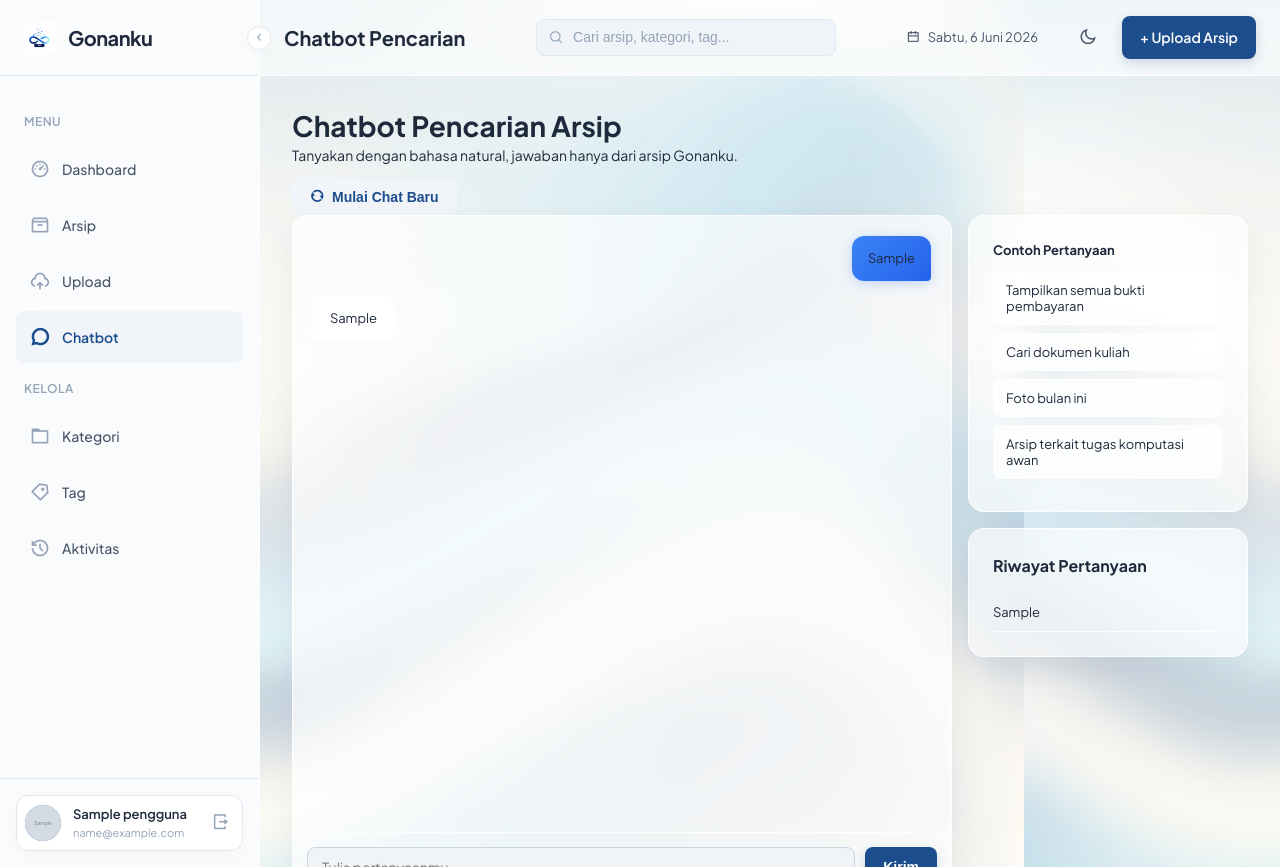
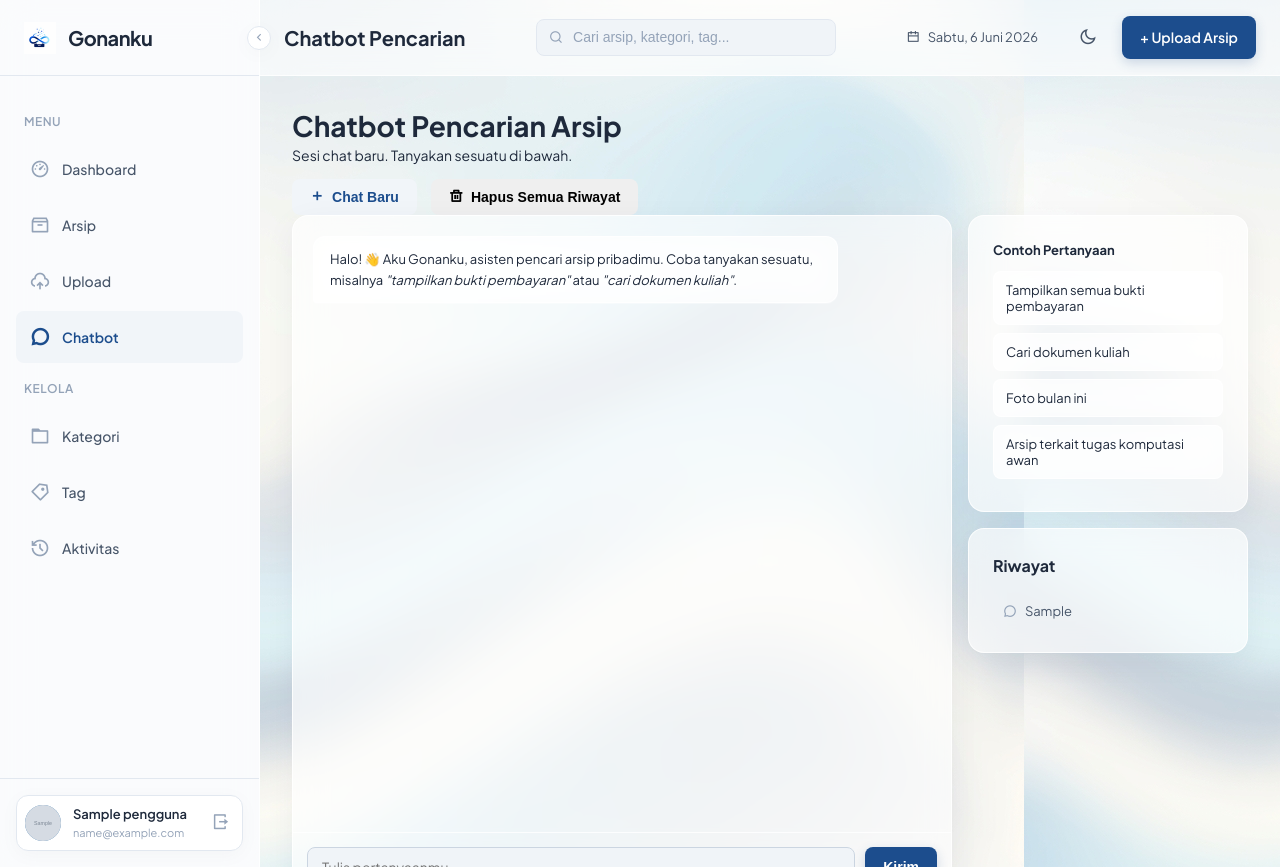
Before and after one commit to Sulthonikamalm/cloudtubes-gonanku, a Flask app: page /chat/ in a window 1280 px wide. Run offline with Flask 3, Linux system fonts and the light colour scheme; a user stored in the database is signed in; tables that the repository leaves empty hold one stand-in row (values such as "Sample post"); grey boxes marked "Sample" are stand-in pictures.

Commit message:
feat(chat): UX ChatGPT-style — fresh state + sidebar riwayat clickable
User keluhkan: 'kenapa riwayat chatnya begitu, kenapa tidak pakai seperti
ai chat yang mana riwayatnya bisa dipencet dan bisa menampilkan, tapi
ketika buka chatbot nya lagi sehabis berpindah ya chatbotnya bersih, jika
ingin lihat history ya di riwayat. atau bagaimana ini akan menghabiskan
memory kah'.

Yang dilakukan:
1) Buka /chat = FRESH state. Area pesan cuma menampilkan sapaan,
   percakapan lama TIDAK auto-load (hemat memory).
2) Sidebar 'Riwayat' jadi list clickable (ChatGPT-style):
   - Klik item -> fetch GET /chat/riwayat/<id> -> render Q+A+kartu file
     ke area pesan (replace, bukan append).
   - Tombol X kecil di tiap item untuk hapus per-entri tanpa reload.
   - Active state highlight item yang sedang dibuka.
3) Tombol 'Chat Baru' di header: reset area pesan ke sapaan (frontend
   only — riwayat di DB TIDAK tersentuh). Beda dengan 'Hapus Semua
   Riwayat' yang memang hapus permanen.
4) Submit pertanyaan baru = otomatis prepend item baru ke sidebar
   (riwayat_id + tanggal di-return dari /chat/tanya).

Memory profile:
- Page load: cuma daftar riwayat ringan (id + judul + tanggal), max 50.
- Detail percakapan: load on-demand AJAX, tidak akumulasi.
- Kalau user buka 10 riwayat berturut, area pesan di-CLEAR setiap kali
  -> tidak ada DOM bloat.

Security:
- GET /chat/riwayat/<id> filter pengguna_id (404 untuk id orang lain).
- Re-hidrasi kartu berkas pakai filter pengguna_id + dihapus_pada (sama
  seperti pencarian).

Co-Authored-By: Claude Opus 4.7 (1M context) <noreply@anthropic.com>

```diff
--- a/app/routes/chat_routes.py
+++ b/app/routes/chat_routes.py
@@ -1,9 +1,12 @@
-from flask import Blueprint, render_template, request, redirect, url_for, flash, jsonify
+from flask import (
+    Blueprint, render_template, request, redirect, url_for, flash, jsonify, abort
+)
 from flask_login import login_required, current_user
 
-from app.models import Berkas
+from app.models import Berkas, RiwayatChat
 from app.services import layanan_chatbot
 from app.services.layanan_telegram import buat_tautan_telegram
+from app.utils.format_tanggal import format_tanggal_jam
 
 chat_bp = Blueprint("chat", __name__, url_prefix="/chat")
 
@@ -29,42 +32,60 @@ def _kartu_dari_berkas(berkas_list):
 @chat_bp.route("/")
 @login_required
 def index():
-    """Render halaman chat dengan riwayat percakapan sebelumnya.
+    """Halaman chat. Default state: fresh (hanya sapaan).
 
-    Riwayat dimuat dari DB (urut lama -> baru) supaya user yang refresh
-    atau pindah tab tidak kehilangan konteks percakapan.
+    Riwayat hanya berisi metadata ringan (id + pertanyaan + waktu) untuk
+    daftar sidebar. Detail percakapan di-load on-demand saat user klik.
+    Hemat memory dan render lebih cepat.
     """
-    riwayat_raw = layanan_chatbot.ambil_riwayat_chat(current_user.id, batas=20)
-    # Reverse: ambil_riwayat_chat return descending, kita render ascending.
-    riwayat_raw = list(reversed(riwayat_raw))
-
-    riwayat = []
-    for r in riwayat_raw:
-        # Re-hidrasi kartu berkas dari id yang tersimpan (filter pengguna_id).
-        kartu = []
-        if r.berkas_hasil:
-            ids = [int(i) for i in r.berkas_hasil.split(",") if i.isdigit()]
-            if ids:
-                berkas_list = (
-                    Berkas.query.filter(
-                        Berkas.id.in_(ids),
-                        Berkas.pengguna_id == current_user.id,
-                        Berkas.dihapus_pada.is_(None),
-                    ).all()
-                )
-                # Pertahankan urutan original
-                by_id = {b.id: b for b in berkas_list}
-                berkas_terurut = [by_id[i] for i in ids if i in by_id]
-                kartu = _kartu_dari_berkas(berkas_terurut)
-
-        riwayat.append({
+    riwayat_raw = layanan_chatbot.ambil_riwayat_chat(current_user.id, batas=50)
+    riwayat = [
+        {
             "id": r.id,
             "pertanyaan": r.pertanyaan,
-            "jawaban": r.jawaban,
-            "berkas": kartu,
-        })
+            "tanggal": format_tanggal_jam(r.dibuat_pada),
+        }
+        for r in riwayat_raw
+    ]
+    return render_template("chat.html", riwayat=riwayat)
 
-    return render_template("chat.html", riwayat=riwayat)
+
+@chat_bp.route("/riwayat/<int:riwayat_id>")
+@login_required
+def detail_riwayat(riwayat_id):
+    """Endpoint AJAX: load satu percakapan (Q + A + kartu file) by id.
+
+    Filter pengguna_id supaya user tidak bisa baca riwayat orang lain.
+    Re-hidrasi kartu berkas hanya saat dibuka — tidak load semua sekaligus.
+    """
+    r = RiwayatChat.query.filter_by(
+        id=riwayat_id, pengguna_id=current_user.id
+    ).first()
+    if r is None:
+        abort(404)
+
+    kartu = []
+    if r.berkas_hasil:
+        ids = [int(i) for i in r.berkas_hasil.split(",") if i.isdigit()]
+        if ids:
+            berkas_list = (
+                Berkas.query.filter(
+                    Berkas.id.in_(ids),
+                    Berkas.pengguna_id == current_user.id,
+                    Berkas.dihapus_pada.is_(None),
+                ).all()
+            )
+            by_id = {b.id: b for b in berkas_list}
+            berkas_terurut = [by_id[i] for i in ids if i in by_id]
+            kartu = _kartu_dari_berkas(berkas_terurut)
+
+    return jsonify({
+        "id": r.id,
+        "pertanyaan": r.pertanyaan,
+        "jawaban": r.jawaban or "",
+        "berkas": kartu,
+        "tanggal": format_tanggal_jam(r.dibuat_pada),
+    })
 
 
 @chat_bp.route("/tanya", methods=["POST"])
@@ -72,27 +93,44 @@ def index():
 def tanya():
     pertanyaan = (request.form.get("pertanyaan") or "").strip()
     hasil = layanan_chatbot.proses_pertanyaan_chatbot(current_user.id, pertanyaan)
+
+    # Ambil riwayat_id yang baru saja dibuat untuk update sidebar di frontend.
+    riwayat_baru = (
+        RiwayatChat.query.filter_by(pengguna_id=current_user.id)
+        .order_by(RiwayatChat.id.desc())
+        .first()
+    )
+
     return jsonify({
         "jawaban": hasil["jawaban"],
         "berkas": _kartu_dari_berkas(hasil["berkas"]),
+        "riwayat_id": riwayat_baru.id if riwayat_baru else None,
+        "riwayat_tanggal": format_tanggal_jam(riwayat_baru.dibuat_pada) if riwayat_baru else None,
     })
+
+
+@chat_bp.route("/<int:riwayat_id>/hapus", methods=["POST"])
+@login_required
+def hapus(riwayat_id):
+    """Hapus satu entri riwayat (dari sidebar)."""
+    if layanan_chatbot.hapus_riwayat_chat(current_user.id, riwayat_id):
+        # Untuk request AJAX, return JSON; untuk form biasa, redirect.
+        if request.headers.get("X-Requested-With") == "XMLHttpRequest":
+            return jsonify({"ok": True})
+        flash("Riwayat dihapus.", "sukses")
+    else:
+        if request.headers.get("X-Requested-With") == "XMLHttpRequest":
+            return jsonify({"ok": False}), 404
+        flash("Riwayat tidak ditemukan.", "bahaya")
+    return redirect(url_for("chat.index"))
 
 
 @chat_bp.route("/bersihkan", methods=["POST"])
 @login_required
 def bersihkan():
-    """Hapus seluruh riwayat percakapan user (tombol 'Mulai chat baru')."""
+    """Hapus seluruh riwayat user."""
     from app.extensions import db
-    from app.models import RiwayatChat
     n = RiwayatChat.query.filter_by(pengguna_id=current_user.id).delete()
     db.session.commit()
     flash(f"Riwayat chat dibersihkan ({n} entri).", "sukses")
     return redirect(url_for("chat.index"))
-
-
-@chat_bp.route("/<int:riwayat_id>/hapus", methods=["POST"])
-@login_required
-def hapus(riwayat_id):
-    layanan_chatbot.hapus_riwayat_chat(current_user.id, riwayat_id)
-    flash("Riwayat chat dihapus.", "sukses")
-    return redirect(url_for("chat.index"))
--- a/app/static/css/chat.css
+++ b/app/static/css/chat.css
@@ -116,11 +116,95 @@
   box-shadow: 0 0 12px var(--aksen-glow);
 }
 
+/* ── Sidebar riwayat (clickable items, ChatGPT-style) ── */
+.list-riwayat {
+  list-style: none;
+  margin: 0;
+  padding: 0;
+  display: flex;
+  flex-direction: column;
+  gap: 2px;
+  max-height: 360px;
+  overflow-y: auto;
+}
+
 .riwayat-item {
-  padding: 8px 0;
-  border-bottom: 1px solid var(--glass-border);
+  display: flex;
+  align-items: center;
+  gap: 4px;
+  border-radius: 8px;
+  transition: background 0.15s ease;
+  position: relative;
+}
+.riwayat-item:hover {
+  background: rgba(0, 0, 0, 0.04);
+}
+.riwayat-item.aktif {
+  background: rgba(28, 77, 141, 0.12);
+}
+.riwayat-item.aktif .riwayat-btn {
+  color: var(--royal-blue);
+  font-weight: 600;
+}
+
+.riwayat-btn {
+  flex: 1;
+  display: flex;
+  align-items: center;
+  gap: 8px;
+  background: none;
+  border: none;
+  padding: 9px 10px;
+  text-align: left;
+  cursor: pointer;
+  font-family: inherit;
   font-size: 13px;
-  color: var(--teks-sekunder);
+  color: var(--text-secondary, var(--teks-sekunder));
+  border-radius: 8px;
+  min-width: 0;
+}
+
+.riwayat-btn i {
+  font-size: 14px;
+  color: var(--text-muted, var(--teks-lembut));
+  flex-shrink: 0;
+}
+
+.riwayat-judul {
+  flex: 1;
+  white-space: nowrap;
+  overflow: hidden;
+  text-overflow: ellipsis;
+}
+
+.riwayat-hapus {
+  width: 26px;
+  height: 26px;
+  border-radius: 6px;
+  border: none;
+  background: none;
+  color: var(--text-muted, var(--teks-lembut));
+  cursor: pointer;
+  display: flex;
+  align-items: center;
+  justify-content: center;
+  flex-shrink: 0;
+  opacity: 0;
+  transition: opacity 0.15s ease, background 0.15s ease, color 0.15s ease;
+  margin-right: 4px;
+}
+.riwayat-item:hover .riwayat-hapus,
+.riwayat-item.aktif .riwayat-hapus {
+  opacity: 1;
+}
+.riwayat-hapus:hover {
+  background: rgba(239, 68, 68, 0.12);
+  color: var(--danger, #ef4444);
+}
+
+.riwayat-kosong {
+  padding: 12px;
+  text-align: center;
 }
 
 @media (max-width: 860px) {
--- a/app/static/js/chat.js
+++ b/app/static/js/chat.js
@@ -1,24 +1,34 @@
-// Chatbot: render riwayat dari server, kirim pertanyaan baru, dan
-// tampilkan jawaban + kartu file. Riwayat tetap utuh saat refresh/pindah tab.
+// Chatbot Gonanku — ChatGPT-style UX:
+// - Buka chat = fresh state (cuma sapaan)
+// - Riwayat di sidebar, klik untuk lihat percakapan (load on-demand)
+// - "Chat Baru" reset area pesan (DB tidak disentuh)
+// - Hemat memory: tidak load semua percakapan saat page load
 (function () {
   const form = document.getElementById("form-chat");
   const input = document.getElementById("input-pertanyaan");
   const area = document.getElementById("area-pesan");
   const tombol = document.getElementById("tombol-kirim");
+  const tombolChatBaru = document.getElementById("tombol-chat-baru");
+  const listRiwayat = document.getElementById("list-riwayat");
+  const infoMode = document.getElementById("info-mode-chat");
 
   if (!form || !area) return;
 
+  // ── Helper DOM ──
   function buatElemen(kelas, isi) {
     const el = document.createElement("div");
     el.className = kelas;
     if (isi !== undefined) el.textContent = isi;
     return el;
   }
-
   function gulirBawah() {
     area.scrollTop = area.scrollHeight;
   }
+  function bersihkanArea() {
+    area.innerHTML = "";
+  }
 
+  // ── Render pesan ──
   function tambahPesanPengguna(teks) {
     area.appendChild(buatElemen("pesan pengguna", teks));
   }
@@ -41,21 +51,20 @@
 
       const aksi = buatElemen("div");
       aksi.className = "aksi-baris";
-      const tautanDetail = document.createElement("a");
-      tautanDetail.className = "tautan-aksi";
-      tautanDetail.href = b.url_detail;
-      tautanDetail.textContent = "Detail";
-      aksi.appendChild(tautanDetail);
+      const detail = document.createElement("a");
+      detail.className = "tautan-aksi";
+      detail.href = b.url_detail;
+      detail.textContent = "Detail";
+      aksi.appendChild(detail);
       if (b.url_telegram) {
-        const tautanTg = document.createElement("a");
-        tautanTg.className = "tautan-aksi";
-        tautanTg.href = b.url_telegram;
-        tautanTg.target = "_blank";
-        tautanTg.rel = "noopener";
-        tautanTg.textContent = "Telegram";
-        aksi.appendChild(tautanTg);
+        const tg = document.createElement("a");
+        tg.className = "tautan-aksi";
+        tg.href = b.url_telegram;
+        tg.target = "_blank";
+        tg.rel = "noopener";
+        tg.textContent = "Telegram";
+        aksi.appendChild(tg);
       }
-
       kartu.appendChild(kiri);
       kartu.appendChild(aksi);
       wadah.appendChild(kartu);
@@ -65,24 +74,113 @@
 
   function tambahJawabanBot(jawaban, berkas) {
     const bubble = buatElemen("pesan bot");
-    bubble.textContent = jawaban;
+    bubble.textContent = jawaban || "";
     if (berkas && berkas.length) tambahKartuFile(bubble, berkas);
     area.appendChild(bubble);
   }
 
-  // ── Render riwayat dari server saat halaman dibuka ──
-  // window.RIWAYAT_CHAT sudah di-inject template dengan urutan lama -> baru.
-  function renderRiwayat() {
-    const riwayat = window.RIWAYAT_CHAT || [];
-    riwayat.forEach((r) => {
-      tambahPesanPengguna(r.pertanyaan);
-      tambahJawabanBot(r.jawaban || "", r.berkas);
+  function tambahPesanSapaan() {
+    const bubble = buatElemen("pesan bot");
+    bubble.innerHTML =
+      'Halo! 👋 Aku Gonanku, asisten pencari arsip pribadimu. Coba tanyakan ' +
+      'sesuatu, misalnya <em>"tampilkan bukti pembayaran"</em> atau ' +
+      '<em>"cari dokumen kuliah"</em>.';
+    area.appendChild(bubble);
+  }
+
+  // ── Mode state ──
+  function setActiveRiwayat(id) {
+    listRiwayat.querySelectorAll(".riwayat-item").forEach((li) => {
+      li.classList.toggle("aktif", li.dataset.id === String(id));
     });
-    gulirBawah();
   }
-  renderRiwayat();
 
+  function modeChatBaru() {
+    bersihkanArea();
+    tambahPesanSapaan();
+    setActiveRiwayat(null);
+    if (infoMode) infoMode.textContent = "Sesi chat baru. Tanyakan sesuatu di bawah.";
+    input.focus();
+  }
+
+  function modeLihatRiwayat(tanggal) {
+    if (infoMode) {
+      infoMode.textContent = "Melihat percakapan dari " + (tanggal || "riwayat") +
+        ". Tulis pertanyaan baru untuk memulai sesi baru.";
+    }
+  }
+
+  // ── Load percakapan dari riwayat (on-demand AJAX) ──
+  async function bukaRiwayat(id) {
+    try {
+      const resp = await fetch(window.URL_CHAT_RIWAYAT + "/" + id);
+      if (!resp.ok) throw new Error("Gagal memuat riwayat");
+      const data = await resp.json();
+      bersihkanArea();
+      tambahPesanPengguna(data.pertanyaan);
+      tambahJawabanBot(data.jawaban, data.berkas);
+      setActiveRiwayat(id);
+      modeLihatRiwayat(data.tanggal);
+      gulirBawah();
+    } catch (e) {
+      alert("Gagal memuat riwayat. Coba lagi.");
+    }
+  }
+
+  async function hapusRiwayat(id, liElement) {
+    if (!confirm("Hapus entri riwayat ini?")) return;
+    try {
+      const resp = await fetch(window.URL_CHAT_HAPUS + "/" + id + "/hapus", {
+        method: "POST",
+        headers: { "X-Requested-With": "XMLHttpRequest" },
+      });
+      if (resp.ok) {
+        liElement.remove();
+        // Kalau yang dihapus sedang aktif, reset ke chat baru
+        if (liElement.classList.contains("aktif")) modeChatBaru();
+        // Kalau list jadi kosong, tampilkan placeholder
+        if (listRiwayat.children.length === 0) {
+          const li = document.createElement("li");
+          li.className = "riwayat-kosong";
+          li.innerHTML = '<p class="subjudul">Belum ada riwayat. Ajukan pertanyaan untuk memulai.</p>';
+          listRiwayat.appendChild(li);
+        }
+      }
+    } catch (e) { /* silent fail */ }
+  }
+
+  // ── Tambah item riwayat baru di sidebar setelah submit pertanyaan ──
+  function tambahItemRiwayat(id, pertanyaan, tanggal) {
+    // Kalau placeholder "kosong" ada, hapus dulu
+    const kosong = listRiwayat.querySelector(".riwayat-kosong");
+    if (kosong) kosong.remove();
+
+    const li = document.createElement("li");
+    li.className = "riwayat-item";
+    li.dataset.id = id;
+    li.title = pertanyaan + " · " + (tanggal || "");
+    li.innerHTML = `
+      <button type="button" class="riwayat-btn" data-id="${id}">
+        <i class="ri-chat-3-line"></i>
+        <span class="riwayat-judul">${pertanyaan.length > 50 ? pertanyaan.slice(0, 50) + "…" : pertanyaan}</span>
+      </button>
+      <button type="button" class="riwayat-hapus" data-id="${id}" title="Hapus riwayat ini">
+        <i class="ri-close-line"></i>
+      </button>
+    `;
+    listRiwayat.insertBefore(li, listRiwayat.firstChild);
+  }
+
+  // ── Kirim pertanyaan baru ──
   async function kirimPertanyaan(pertanyaan) {
+    // Kalau sedang lihat riwayat, otomatis mulai sesi baru saat user kirim
+    if (area.querySelector(".pesan.pengguna") && !document.querySelector(".riwayat-item.aktif:last-child")) {
+      // sudah di mode chat baru, lanjut append
+    } else if (document.querySelector(".riwayat-item.aktif")) {
+      bersihkanArea();
+      setActiveRiwayat(null);
+    }
+
     tambahPesanPengguna(pertanyaan);
     gulirBawah();
 
@@ -103,6 +201,12 @@
       const hasil = await resp.json();
       bubble.textContent = hasil.jawaban;
       tambahKartuFile(bubble, hasil.berkas);
+
+      // Tambah ke sidebar riwayat
+      if (hasil.riwayat_id) {
+        tambahItemRiwayat(hasil.riwayat_id, pertanyaan, hasil.riwayat_tanggal);
+      }
+      if (infoMode) infoMode.textContent = "Sesi chat live. Tanyakan apa pun, riwayat tersimpan otomatis.";
     } catch (e) {
       bubble.textContent = "Maaf, terjadi kendala saat memproses pertanyaan.";
     } finally {
@@ -111,12 +215,13 @@
     }
   }
 
+  // ── Event listeners ──
   form.addEventListener("submit", (e) => {
     e.preventDefault();
-    const pertanyaan = input.value.trim();
-    if (!pertanyaan) return;
+    const p = input.value.trim();
+    if (!p) return;
     input.value = "";
-    kirimPertanyaan(pertanyaan);
+    kirimPertanyaan(p);
   });
 
   document.querySelectorAll(".saran").forEach((btn) => {
@@ -125,4 +230,24 @@
       form.requestSubmit();
     });
   });
+
+  if (tombolChatBaru) {
+    tombolChatBaru.addEventListener("click", modeChatBaru);
+  }
+
+  // Klik item riwayat → load percakapan
+  // Pakai event delegation supaya item baru pun otomatis ter-handle
+  listRiwayat.addEventListener("click", (e) => {
+    const btnHapus = e.target.closest(".riwayat-hapus");
+    if (btnHapus) {
+      e.stopPropagation();
+      const li = btnHapus.closest(".riwayat-item");
+      hapusRiwayat(btnHapus.dataset.id, li);
+      return;
+    }
+    const btnBuka = e.target.closest(".riwayat-btn");
+    if (btnBuka) {
+      bukaRiwayat(btnBuka.dataset.id);
+    }
+  });
 })();
--- a/app/templates/chat.html
+++ b/app/templates/chat.html
@@ -10,28 +10,31 @@
   <div class="header-halaman">
     <div>
       <h1>Chatbot Pencarian Arsip</h1>
-      <p class="subjudul">Tanyakan dengan bahasa natural, jawaban hanya dari arsip Gonanku.</p>
+      <p class="subjudul" id="info-mode-chat">Sesi chat baru. Tanyakan sesuatu di bawah.</p>
     </div>
+    <div class="aksi-baris">
+      <button type="button" class="tombol tombol-sekunder" id="tombol-chat-baru" title="Mulai sesi chat baru (riwayat tidak dihapus)">
+        <i class="ri-add-line"></i> Chat Baru
+      </button>
       {% if riwayat %}
         <form method="post" action="{{ url_for('chat.bersihkan') }}"
-            onsubmit="return confirm('Bersihkan SEMUA riwayat percakapan?');" style="margin: 0;">
-        <button type="submit" class="tombol tombol-sekunder">
-          <i class="ri-refresh-line"></i> Mulai Chat Baru
+              onsubmit="return confirm('Hapus SEMUA riwayat permanen?');" style="margin: 0;">
+          <button type="submit" class="tombol tombol-bahaya" title="Hapus semua riwayat dari database">
+            <i class="ri-delete-bin-line"></i> Hapus Semua Riwayat
           </button>
         </form>
       {% endif %}
+    </div>
   </div>
 
   <div class="tata-chat">
     <div class="kartu panel-chat">
       <div class="area-pesan" id="area-pesan">
-        {% if not riwayat %}
-          <div class="pesan bot">
-            Halo! Aku bisa membantu mencari arsipmu. Coba tanyakan sesuatu, misalnya
-            "tampilkan bukti pembayaran" atau "cari dokumen kuliah".
+        <div class="pesan bot" id="pesan-sapaan">
+          Halo! 👋 Aku Gonanku, asisten pencari arsip pribadimu. Coba tanyakan
+          sesuatu, misalnya <em>"tampilkan bukti pembayaran"</em> atau
+          <em>"cari dokumen kuliah"</em>.
         </div>
-        {% endif %}
-        {# Riwayat akan dirender oleh chat.js dari window.RIWAYAT_CHAT #}
       </div>
       <form class="bar-input-chat" id="form-chat">
         <input class="input-form" type="text" id="input-pertanyaan" name="pertanyaan"
@@ -51,18 +54,28 @@
         </div>
       </div>
 
-      <div class="kartu">
+      <div class="kartu panel-riwayat">
         <div class="kartu-isi">
-          <div class="kartu-judul">Riwayat Pertanyaan</div>
+          <div class="kartu-judul">Riwayat</div>
+          <ul class="list-riwayat" id="list-riwayat">
             {% if riwayat %}
-            {% for q in riwayat | reverse %}
-              <div class="riwayat-item" title="{{ q.pertanyaan }}">
-                {{ q.pertanyaan[:60] }}{% if q.pertanyaan|length > 60 %}...{% endif %}
-              </div>
+              {% for q in riwayat %}
+                <li class="riwayat-item" data-id="{{ q.id }}" title="{{ q.pertanyaan }} · {{ q.tanggal }}">
+                  <button type="button" class="riwayat-btn" data-id="{{ q.id }}">
+                    <i class="ri-chat-3-line"></i>
+                    <span class="riwayat-judul">{{ q.pertanyaan[:50] }}{% if q.pertanyaan|length > 50 %}…{% endif %}</span>
+                  </button>
+                  <button type="button" class="riwayat-hapus" data-id="{{ q.id }}" title="Hapus riwayat ini">
+                    <i class="ri-close-line"></i>
+                  </button>
+                </li>
               {% endfor %}
             {% else %}
-            <p class="subjudul">Belum ada riwayat.</p>
+              <li class="riwayat-kosong">
+                <p class="subjudul">Belum ada riwayat. Ajukan pertanyaan untuk memulai.</p>
+              </li>
             {% endif %}
+          </ul>
         </div>
       </div>
     </div>
@@ -72,7 +85,8 @@
 {% block js_tambahan %}
   <script>
     window.URL_CHAT_TANYA = "{{ url_for('chat.tanya') }}";
-    window.RIWAYAT_CHAT = {{ riwayat | tojson }};
+    window.URL_CHAT_RIWAYAT = "{{ url_for('chat.detail_riwayat', riwayat_id=0)|replace('/0','') }}";
+    window.URL_CHAT_HAPUS = "{{ url_for('chat.hapus', riwayat_id=0)|replace('/0/hapus','') }}";
   </script>
   <script src="{{ url_for('static', filename='js/chat.js') }}"></script>
 {% endblock %}
```
Lines whose indentation alone changed are shown as unchanged.
